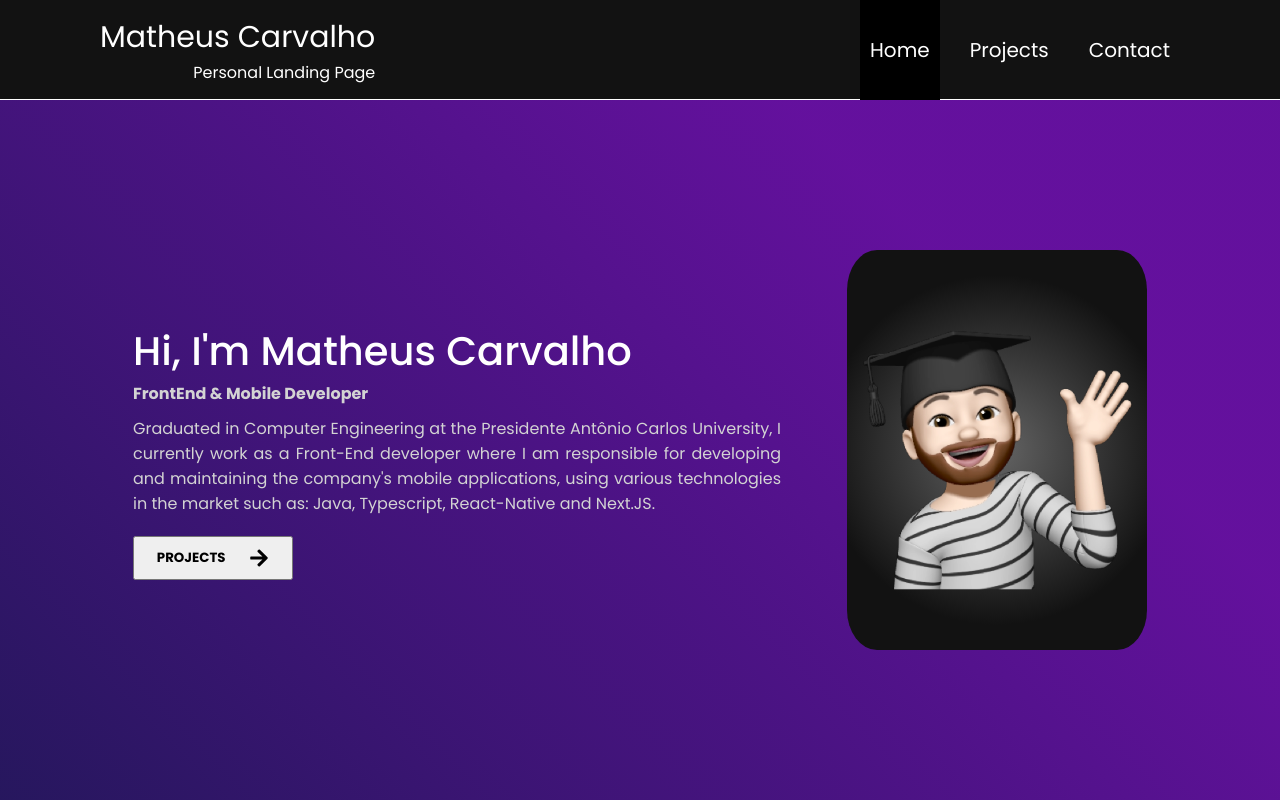
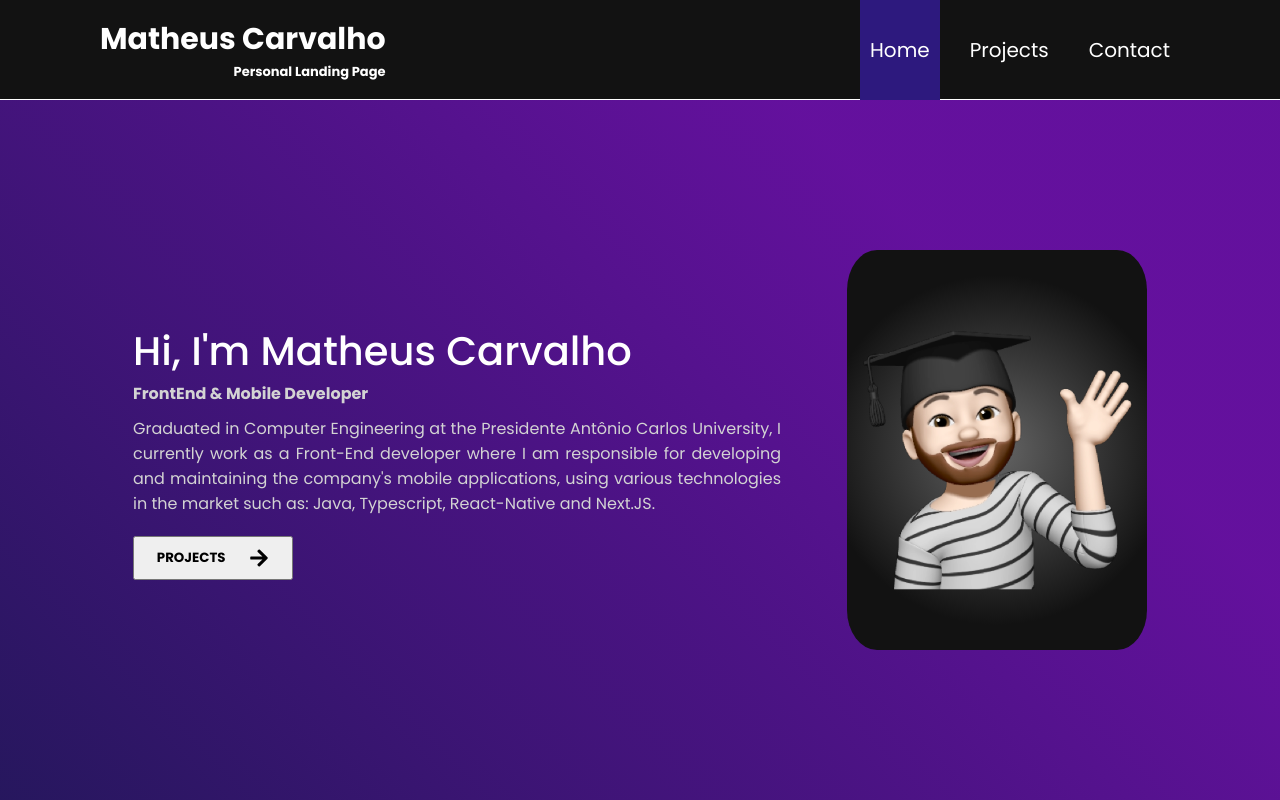
Before and after one commit to matheuscarvalho17/Landing_Page, a Next.js app: page / in a window 1280 px wide. Built offline with nearby package versions, Linux system fonts and the light colour scheme.

Commit message:
style : navbar adjustments

```diff
--- a/src/components/Header/index.tsx
+++ b/src/components/Header/index.tsx
@@ -10,13 +10,12 @@ import {
   NavLinks,
   SubTitle,
   Container,
-  CloseSidebar,
   ContentTitle,
 } from './style';
 
 export function Header() {
   const { asPath } = useRouter();
-  const [sidebar, setSidebar] = useState<boolean>(true);
+  const [sidebar, setSidebar] = useState<boolean>(false);
 
   function showSiderbar() {
     setSidebar(!sidebar);
@@ -33,7 +32,11 @@ export function Header() {
           <SubTitle>{'Personal Landing Page'}</SubTitle>
         </ContentTitle>
         <Menu>
-          <FaBars onClick={showSiderbar} />
+          {sidebar ? (
+            <FaTimes onClick={showSiderbar} />
+          ) : (
+            <FaBars onClick={showSiderbar} />
+          )}
         </Menu>
         <NavLinks sidebar={sidebar}>
           <Link href="/">
@@ -51,9 +54,6 @@ export function Header() {
               {'Contact'}
             </Anchor>
           </Link>
-          <CloseSidebar onClick={showSiderbar}>
-            <FaTimes />
-          </CloseSidebar>
         </NavLinks>
       </Content>
     </Container>
--- a/src/components/Header/style.ts
+++ b/src/components/Header/style.ts
@@ -14,64 +14,58 @@ export const Content = styled.div`
   align-items: center;
   justify-content: space-between;
 `;
-export const Title = styled.div`
+export const ContentTitle = styled.section`
+  text-align: end;
+`;
+export const Title = styled.h1`
   font-size: 30px;
 `;
+export const SubTitle = styled.h5`
+  font-size: 13px;
+`;
+export const Menu = styled.section`
+  display: none;
+  font-size: 30px;
+  cursor: pointer;
+  @media (max-width: 700px) {
+    display: flex;
+  }
+`;
 export const NavLinks = styled.nav<{ sidebar: boolean }>`
+  gap: 20px;
   display: flex;
-  gap: 20px;
-  @media (max-width: 650px) {
+  @media (max-width: 700px) {
     gap: 0;
     top: 0;
     right: 0;
-    width: 60%;
-    height: 100%;
+    width: 35%;
     position: fixed;
+    min-width: 180px;
     transition: 0.5s;
+    margin-top: 100px;
+    height: calc(100vh - 100px);
     flex-direction: column;
     background-color: #161616;
     right: ${(props) => (props.sidebar ? '0' : '-100%')};
     a {
       display: flex;
-      margin-top: 100px;
+      height: 100px;
       align-items: center;
       justify-content: space-around;
+      border-bottom: 1px solid white;
     }
   }
 `;
-export const Anchor = styled.div`
+export const Anchor = styled.a`
   height: 100px;
   font-size: 20px;
   transition: 0.3s;
   &.active {
-    background-color: black;
+    background-color: rgb(45, 25, 126);
   }
-  @media (min-width: 650px) {
+  @media (min-width: 700px) {
     display: flex;
     padding: 0 10px;
     align-items: center;
   }
 `;
-export const Menu = styled.div`
-  display: none;
-  font-size: 30px;
-  cursor: pointer;
-  @media (max-width: 650px) {
-    display: flex;
-  }
-`;
-export const CloseSidebar = styled.div`
-  top: 35px;
-  right: 15 px;
-  display: none;
-  font-size: 30px;
-  position: absolute;
-  cursor: pointer;
-  @media (max-width: 650px) {
-    display: flex;
-  }
-`;
-export const ContentTitle = styled.div`
-  text-align: end;
-`;
-export const SubTitle = styled.span``;
```
